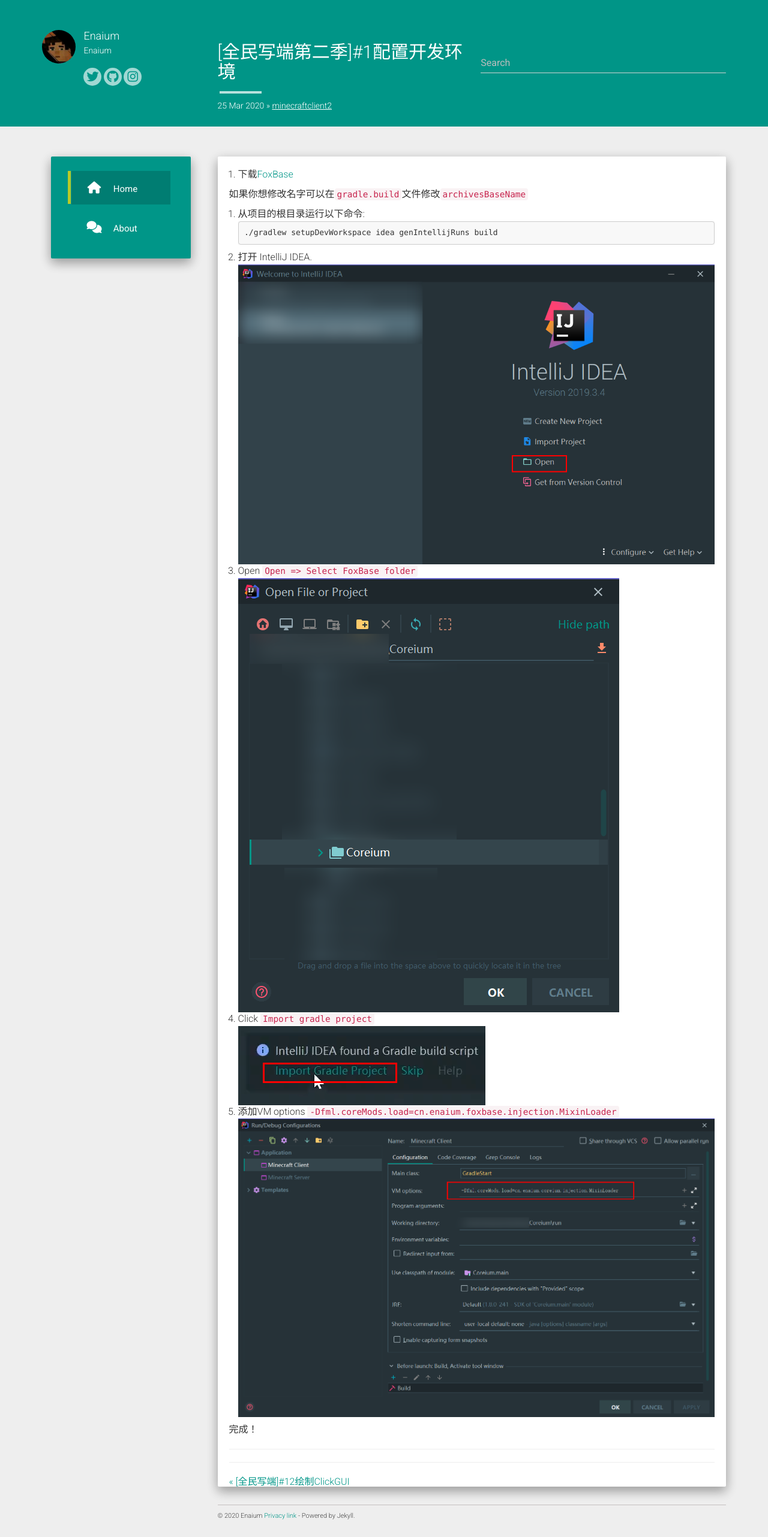
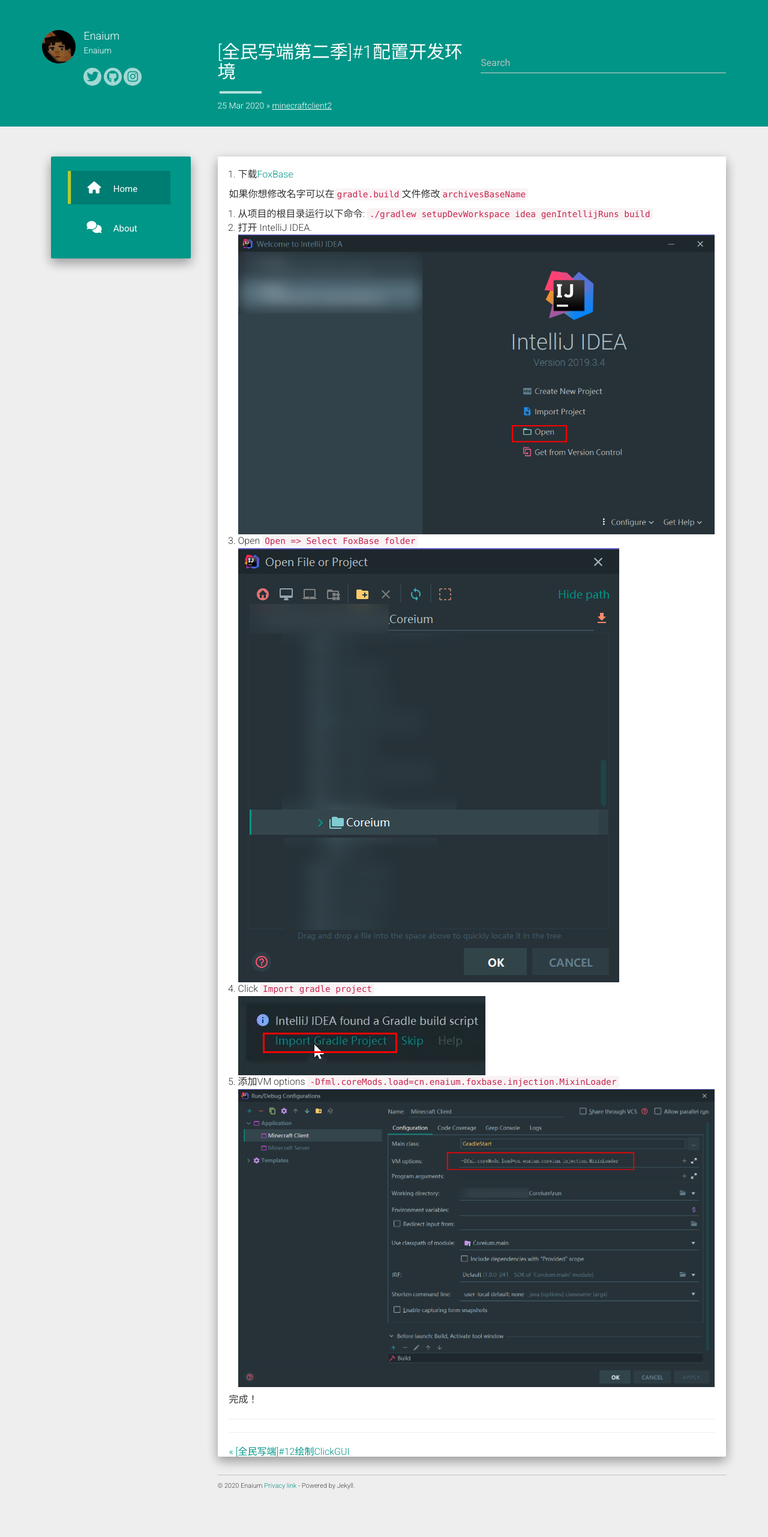
Before and after one commit to Enaium/blog, a Jekyll site: the page built from _posts/2020-3-25-[全民写端第二季]#1配置开发环境.md, in a window 1280 px wide. Shown: the whole page at 60% size. Built offline with Jekyll 4.4.1, drawn with Linux system fonts in a browser that asks for light colours; nearby versions of some CDN libraries; comment, search, counter and statistics services are not loaded; after the commit the page ends 2513 px from its top, so only the background shows below that.

````diff
--- a/_posts/2020-3-25-[全民写端第二季]#1配置开发环境.md
+++ b/_posts/2020-3-25-[全民写端第二季]#1配置开发环境.md
@@ -10,9 +10,7 @@ categories: minecraftclient2
 如果你想修改名字可以在`gradle.build`文件修改`archivesBaseName`
 
 2. 从项目的根目录运行以下命令:
-```
-./gradlew setupDevWorkspace idea genIntellijRuns build
-```
+`./gradlew setupDevWorkspace idea genIntellijRuns build`
 3. 打开 IntelliJ IDEA.
 ![img](/assets/minecraftclient2/1-1.png)
 4. Open `Open => Select FoxBase folder`
````
